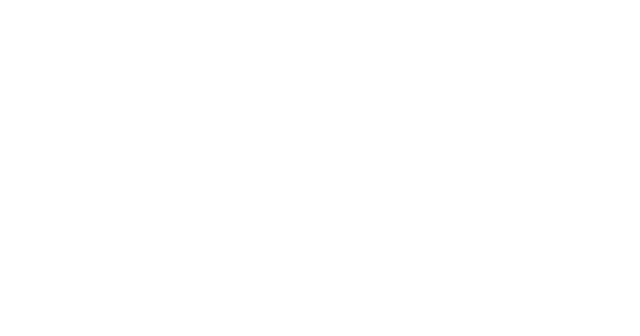
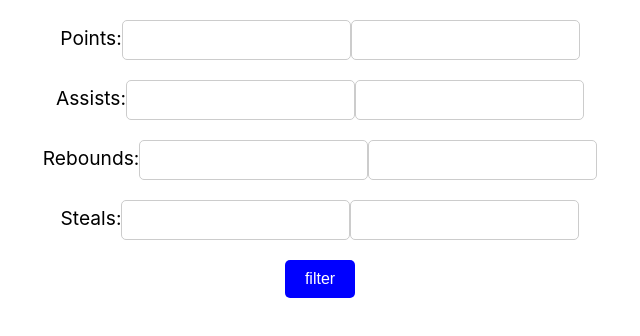
Before and after one commit to Mlaki1999/SMPUOS-projekat, a React (Create React App) app in the folder front/smpuos-front/: page /statisticFilters in a window 1280 px wide. Before the commit this address had no page. Shown: the top 336 px of the page, without its empty margins (320-960 px from the left). Built offline with nearby package versions, Linux system fonts and the light colour scheme.

Commit message:
statistic filter added

```diff
--- a/front/smpuos-front/src/App.js
+++ b/front/smpuos-front/src/App.js
@@ -7,6 +7,7 @@
 import LoginForm from '../src/components/LoginForm';
 import RegisterForm from '../src/components/RegisterForm';
 import Statistic from './components/Statistic';
+import StatisticFilter from './components/StatisticFilter';
 
 
 function App() {
@@ -22,6 +23,9 @@
         <Routes>
             <Route path='/statistics' element={<Statistic />} />
         </Routes>
+        <Routes>
+            <Route path='/statisticFilters' element={<StatisticFilter />} />
+        </Routes>
       </Router>
       <ToastContainer />
       </>
--- /dev/null
+++ b/front/smpuos-front/src/components/StatisticFilter.js
@@ -0,0 +1,116 @@
+import React, { useState } from "react";
+
+const StatisticFilter = (props) => {
+
+
+  const [minValues, setMinValues] = useState({
+    points: "",
+    assists: "",
+    rebounds: "",
+    steals: "",
+    blocks: "",
+  });
+
+  const [maxValues, setMaxValues] = useState({
+    points: "",
+    assists: "",
+    rebounds: "",
+    steals: "",
+    blocks: "",
+  });
+
+  const handleMinChange = (field) => (event) => {
+    setMinValues({ ...minValues, [field]: event.target.value });
+  };
+
+  const handleMaxChange = (field) => (event) => {
+    setMaxValues({ ...maxValues, [field]: event.target.value });
+  };
+
+  const handleSubmit = (event) => {
+    event.preventDefault();
+
+    const filteredStatistics = props.statistics.filter((statistic) => {
+      let isValid = true;
+
+      for (const field in minValues) {
+        if (minValues[field] !== "" && statistic[field] < minValues[field]) {
+          isValid = false;
+          break;
+        }
+      }
+
+      for (const field in maxValues) {
+        if (maxValues[field] !== "" && statistic[field] > maxValues[field]) {
+          isValid = false;
+          break;
+        }
+      }
+
+      return isValid;
+    });
+
+    props.setFilteredStatistics(filteredStatistics);
+    console.log(filteredStatistics)
+    console.log(props.statistics)
+  };
+
+  return (
+    <form onSubmit={handleSubmit}>
+      <div>
+        <label>Points:</label>
+        <input
+          type="text"
+          value={minValues.points}
+          onChange={handleMinChange("points")}
+        />
+        <input
+          type="text"
+          value={maxValues.points}
+          onChange={handleMaxChange("points")}
+        />
+      </div>
+      <div>
+        <label>Assists:</label>
+        <input
+          type="text"
+          value={minValues.assists}
+          onChange={handleMinChange("assists")}
+        />
+        <input
+          type="text"
+          value={maxValues.assists}
+          onChange={handleMaxChange("assists")}
+        />
+      </div>
+      <div>
+        <label>Rebounds:</label>
+        <input
+          type="text"
+          value={minValues.rebounds}
+          onChange={handleMinChange("rebounds")}
+        />
+        <input
+          type="text"
+          value={maxValues.rebounds}
+          onChange={handleMaxChange("rebounds")}
+        />
+      </div>
+      <div>
+        <label>Steals:</label>
+        <input
+          type="text"
+          value={minValues.steals}
+          onChange={handleMinChange("steals")}
+        />
+        <input
+          type="text"
+          value={maxValues.steals}
+          onChange={handleMaxChange("steals")}
+        />
+      </div>
+      <button onClick={handleSubmit}>filter</button>
+    </form>
+  )}
+
+  export default StatisticFilter;
```
